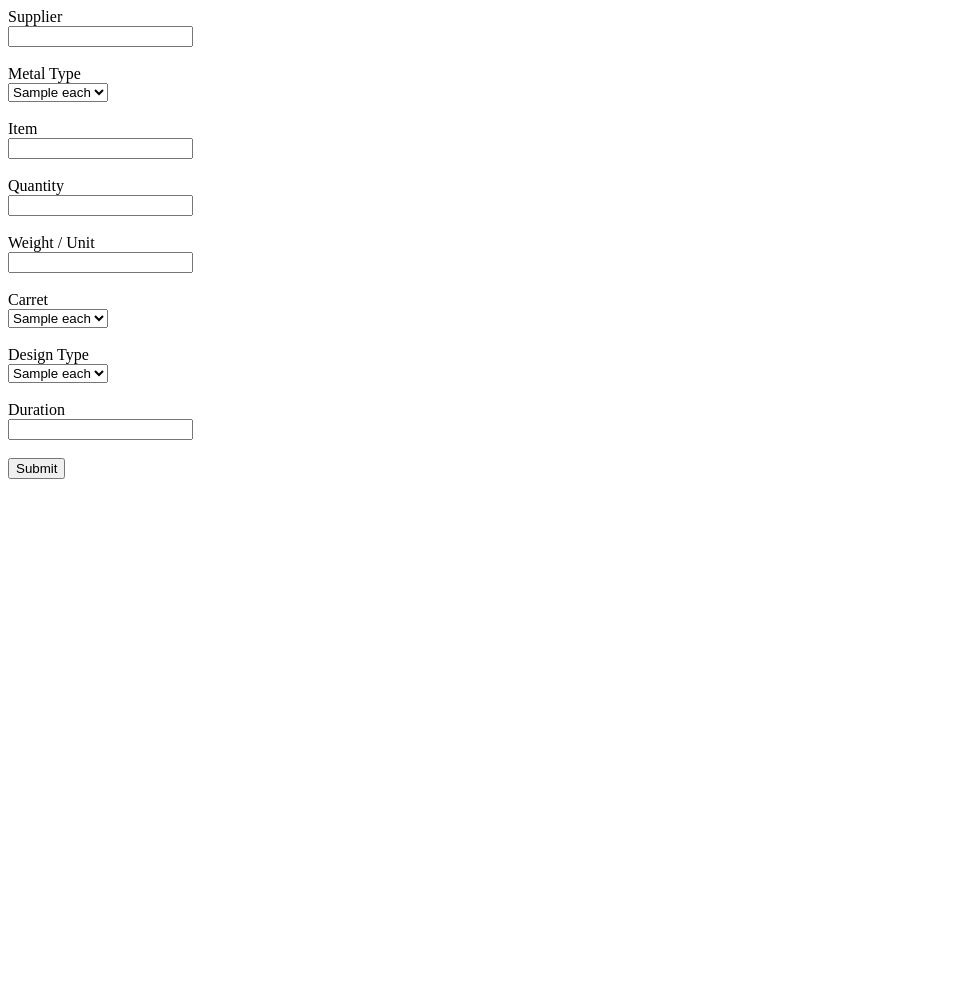
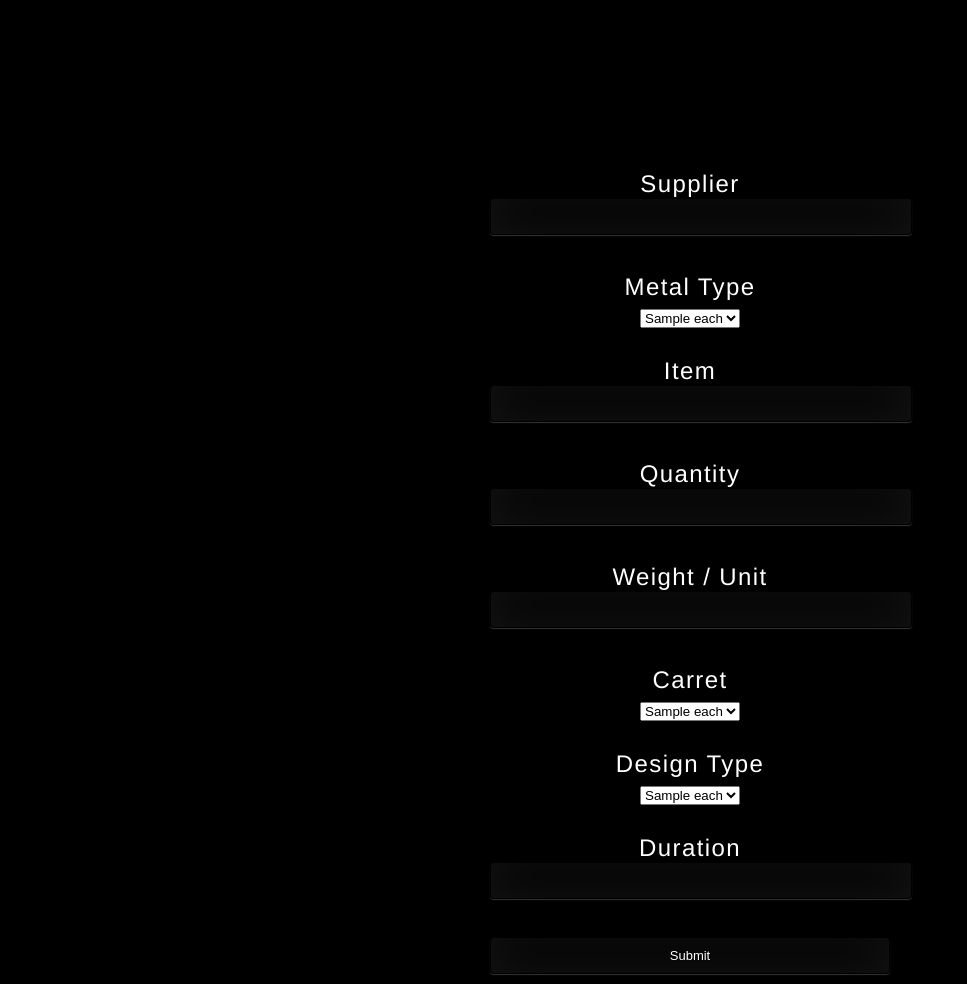
Before and after one commit to joydeep-ganguly/supplier_delivery, a Flask app: template templates/index.html in a window 1280 px wide. Shown: the whole page, without its empty margins (0-967 px from the left). Before the commit the page ends 479 px from the top, so only its background shows below. Run offline with Flask 3, Linux system fonts and the light colour scheme; the template is opened without the code that fills it: most values are stand-ins (such as "Sample title", 1, 10 or a date in 2020); parts of the project's set-up code (start-up, migrations or seed data) failed here and were passed over.

Commit message:
css added 1

```diff
--- /dev/null
+++ b/css/style.css
@@ -0,0 +1,48 @@
+@import url(https://fonts.googleapis.com/css?family=Open+Sans);
+
+html {
+  width: 100%;
+  height: 100%;
+  overflow: hidden;
+}
+
+body {
+  width: 100%;
+  height: 100%;
+  font-family: "Helvetica";
+  background: #000;
+  color: #fff;
+  font-size: 24px;
+  text-align: center;
+  letter-spacing: 1.4px;
+}
+
+.login {
+  position: absolute;
+  top: 40%;
+  left: 50%;
+  margin: -150px 0 0 -150px;
+  width: 400px;
+  height: 400px;
+}
+
+input {
+  width: 100%;
+  margin-bottom: 10px;
+  background: rgba(0, 0, 0, 0.3);
+  border: none;
+  outline: none;
+  padding: 10px;
+  font-size: 13px;
+  color: #fff;
+  text-shadow: 1px 1px 1px rgba(0, 0, 0, 0.3);
+  border: 1px solid rgba(0, 0, 0, 0.3);
+  border-radius: 4px;
+  box-shadow: inset 0 -5px 45px rgba(100, 100, 100, 0.2),
+    0 1px 1px rgba(255, 255, 255, 0.2);
+  -webkit-transition: box-shadow 0.5s ease;
+  -moz-transition: box-shadow 0.5s ease;
+  -o-transition: box-shadow 0.5s ease;
+  -ms-transition: box-shadow 0.5s ease;
+  transition: box-shadow 0.5s ease;
+}
--- a/templates/index.html
+++ b/templates/index.html
@@ -2,9 +2,14 @@
 <html>
 	<head>
 		<title>Worker Selection</title>
+		<link href='https://fonts.googleapis.com/css?family=Pacifico' rel='stylesheet' type='text/css'>
+		<link href='https://fonts.googleapis.com/css?family=Arimo' rel='stylesheet' type='text/css'>
+		<link href='https://fonts.googleapis.com/css?family=Hind:300' rel='stylesheet' type='text/css'>
+		<link href='https://fonts.googleapis.com/css?family=Open+Sans+Condensed:300' rel='stylesheet' type='text/css'>
+		<link rel="stylesheet" href="{{ url_for('static', filename='css/style.css') }}">
 	</head>
-<body>
-
+<body style="background: #000;">
+	<div class="login">
 		<form method="POST">
 			<label for="workno">Supplier</label><br>
 			<input type="text" name='workno' id="workno">
@@ -54,7 +59,7 @@
 			<br><br>
 
 			<input type="submit">
-	</forms>
-
+		</forms>
+	</div>
 </body>
 </html>
```
